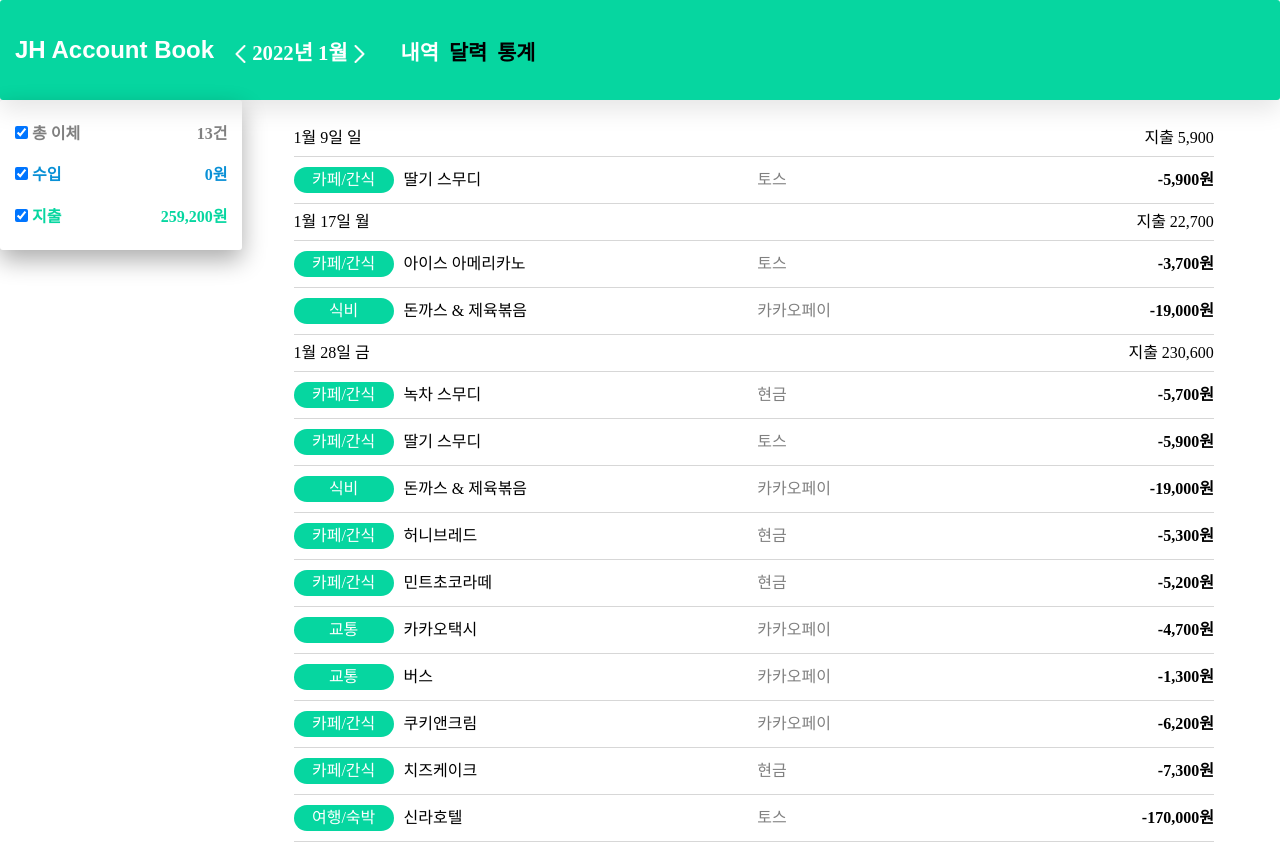
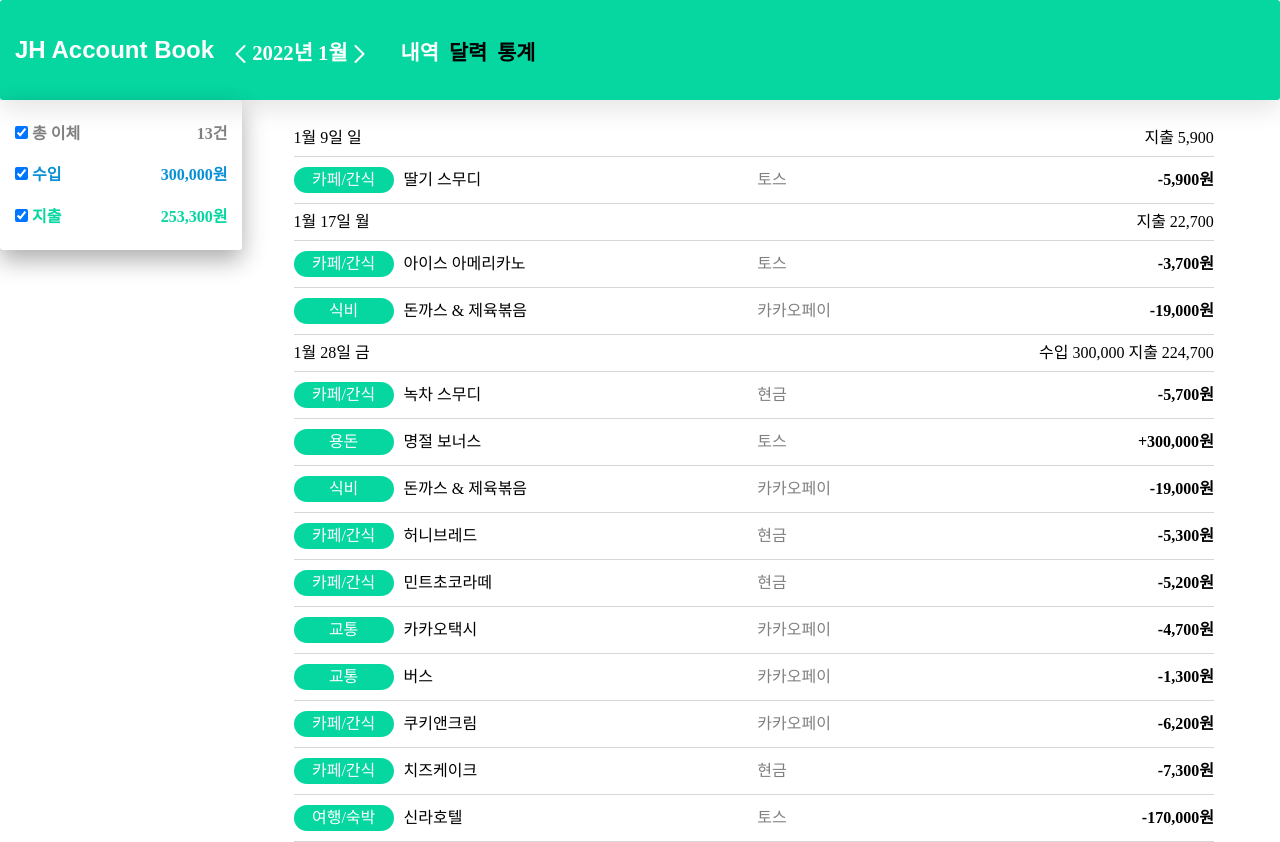
Before and after one commit to Kings0816/account-book, a React app in the folder frontend/: page / in a window 1280 px wide. Built offline with nearby package versions, Linux system fonts and the light colour scheme; sample sign-in values are in the browser's storage; the HTML template or start-up script is replaced by a standard one.

Commit message:
chore: 더미데이터 변경

```diff
--- a/frontend/src/dummy/transaction.js
+++ b/frontend/src/dummy/transaction.js
@@ -38,12 +38,12 @@ export const entireTransaction = {
                 cost: '5700',
             },
             {
-                category: '카페/간식',
+                category: '용돈',
                 color: 'mint',
-                content: '딸기 스무디',
+                content: '명절 보너스',
                 method: '토스',
-                sign: '-',
-                cost: '5900',
+                sign: '+',
+                cost: '300000',
             },
             {
                 category: '식비',
```
